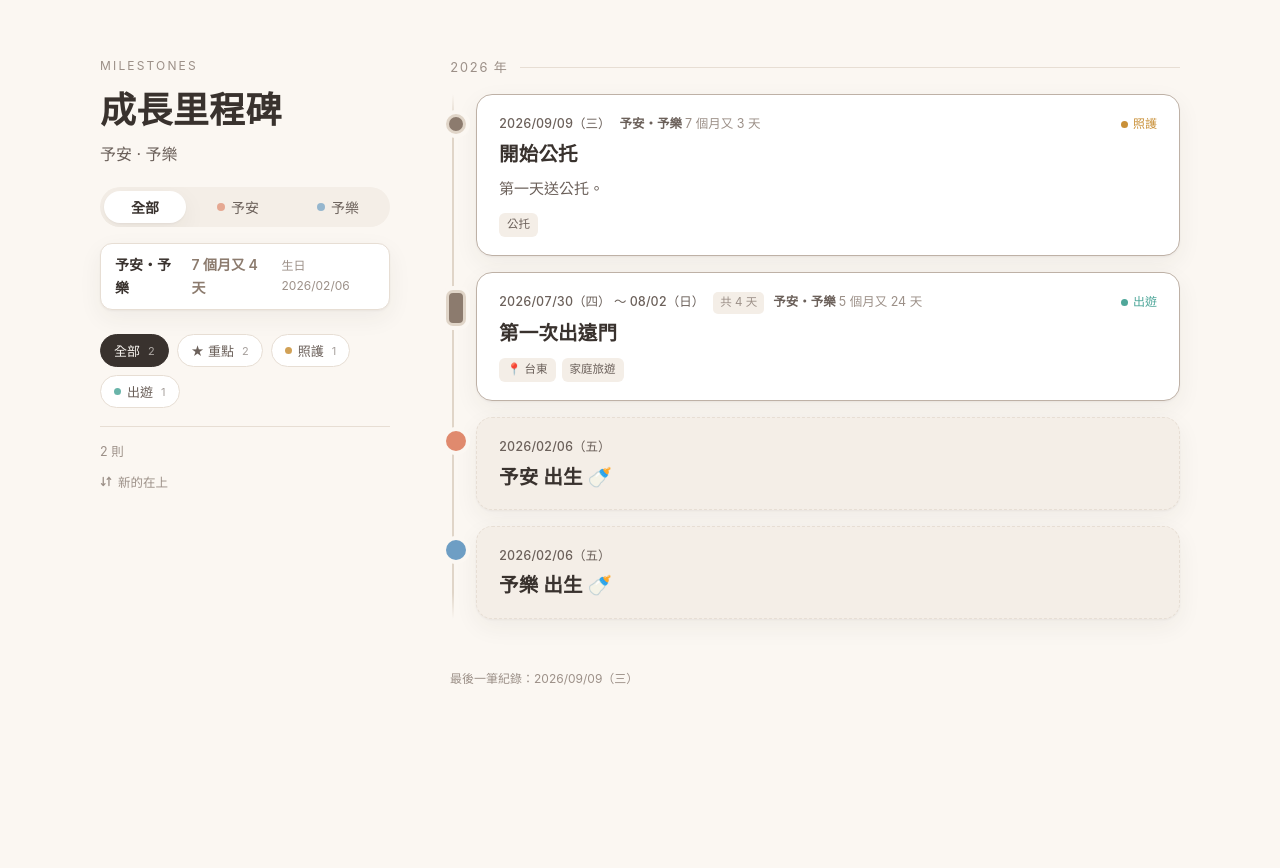
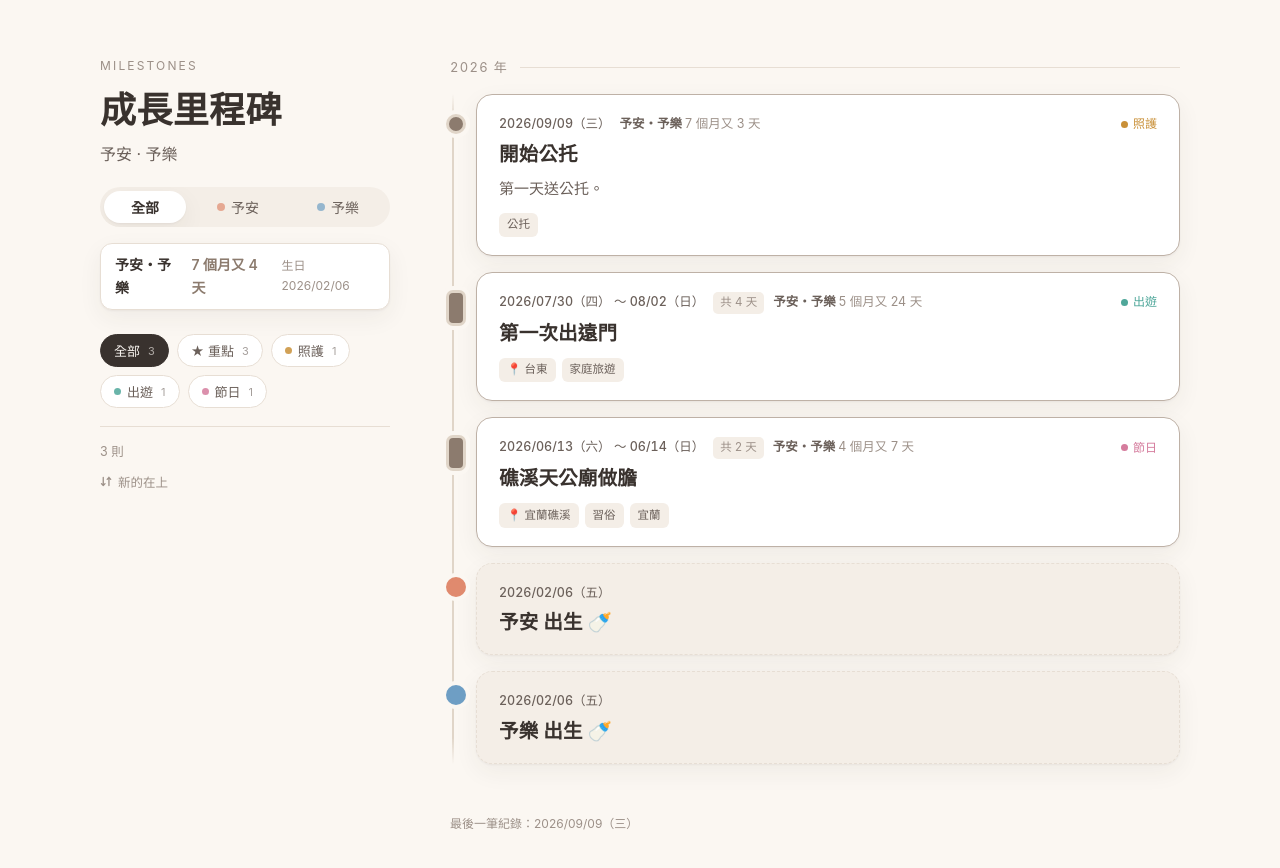
Before and after one commit to tobedesigner/baby-tracker, a React (Vite) app: page / in a window 1280 px wide. Shown: the top 868 px of the page. Before the commit the page ends 800 px from the top, so only its background shows below. Built offline with nearby package versions, Linux system fonts and the light colour scheme.

Commit message:
2026-06-13 礁溪天公廟做膽
Co-Authored-By: Claude Opus 5 (1M context) <noreply@anthropic.com>

```diff
--- a/src/data/milestones.ts
+++ b/src/data/milestones.ts
@@ -56,8 +56,16 @@ export const MILESTONES: MilestoneInput[] = [
     tags: ["家庭旅遊"],
     highlight: true,
   },
-
-
+  {
+    date: "2026-06-13",
+    endDate: "2026-06-14",
+    title: "礁溪天公廟做膽",
+    who: ["uwa", "una"],
+    category: "holiday",
+    place: "宜蘭礁溪",
+    tags: ["習俗", "宜蘭"],
+    highlight: true,
+  },
 
   /* 以下是各種寫法的範例，用不到可以整段刪掉。
 
```
